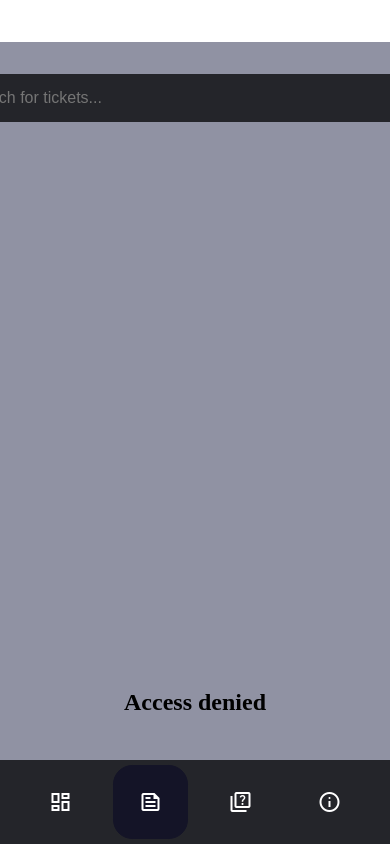
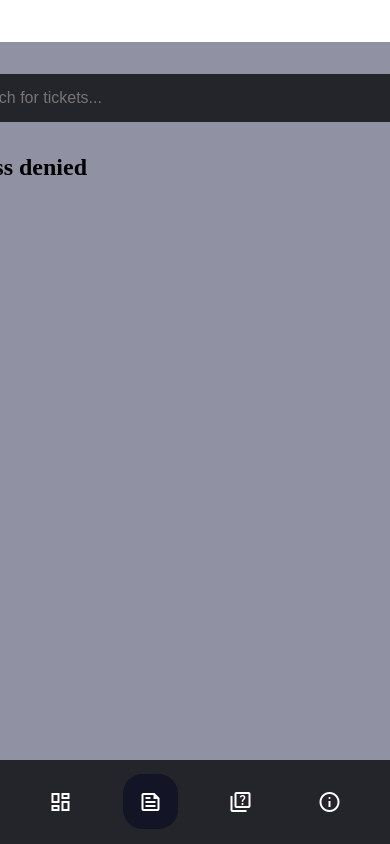
Before and after one commit to lfsjesus/TicketZone-LTW, a PHP site: page /pages/userTicket.php in a window 390 px wide; the page is wider, and only the part inside the window is pictured. Run offline with PHP 8.4, Linux system fonts and the light colour scheme; data comes from the database, SQL or seed files in the repository.

Commit message:
fixed css

```diff
--- a/css/responsive.css
+++ b/css/responsive.css
@@ -24,6 +24,7 @@
         align-items: center;
         height: 85vh;
         margin-top: 5vh;
+        overflow-y: scroll;
     }
 
     #home_main {
@@ -31,7 +32,6 @@
         flex-direction: column;
         justify-content: space-between;
         align-items: center;
-        height: 100%;
     }
 
     #menu {
@@ -63,7 +63,7 @@
 
     #menu li .material-symbols-outlined {
         margin: 0;
-        padding: 1em;
+        padding: 0.6em;
     }
 
     #menu footer {
--- a/css/style.css
+++ b/css/style.css
@@ -14,11 +14,7 @@ a {
     background-color:#9092a3;
     display: grid;
     grid-template-columns:20% 80%;
-    grid-template-rows: 20% 75% 5%;
-}
-
-main {
-    padding: 1.5em;
+    height: 100vh;
 }
 
 main > p {
@@ -34,10 +30,8 @@ main > p {
 
 #menu {
     grid-column: 1 / 2;
-    grid-row: 1 / 4;
     background-color:#24252A;
     font-size: 1em;
-    height: 100vh;
     display: flex;
     flex-direction: column;
     text-align: left;
@@ -123,7 +117,7 @@ main > p {
 
 main {
     grid-column: 2 / 3;
-    grid-row: 2 / 3;
+
 }
 
 .ticket_body {
@@ -141,7 +135,6 @@ main {
                         /* CSS for index.php */
 
 #home_main {
-    grid-row: 1/4;
     background-image: url("../images/background-image.jpg");
     background-size: cover;
     background-position: center;
@@ -165,7 +158,6 @@ main {
                         /* CSS for search bar */
 
 body header{
-    grid-row: 1 / 2;
     grid-column: 2 / 3;
 }
 
--- a/pages/userTicket.php
+++ b/pages/userTicket.php
@@ -13,10 +13,10 @@
   <section id="dashboard">
 <?php
   drawNavbar($session);
-  drawSearchbar();
 ?>
 <main>
 <?php
+  drawSearchbar();
   if (!$session->isLoggedIn()) {
     echo '<h1>Access denied</h1>';
   }
```
